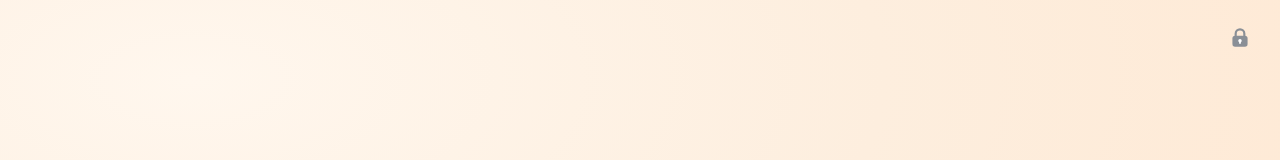
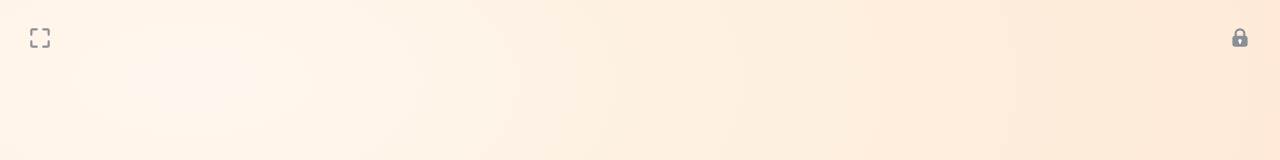
Before and after one commit to mustafaasiroglu/toddler-canvas, a React (Vite) app: page / in a window 1280 px wide. Shown: the top 160 px of the page. Built offline with nearby package versions, Linux system fonts and the light colour scheme.

Commit message:
Safari fullscreen support, fix emoji panel overflow, add top-left fullscreen button

```diff
--- a/src/App.tsx
+++ b/src/App.tsx
@@ -6,6 +6,15 @@ import { Toolbar } from "./components/Toolbar";
 import { Palette } from "./components/Palette";
 import { EmojiGallery } from "./components/EmojiGallery";
 import { SettingsModal } from "./components/SettingsModal";
+
+// Safari uses webkit-prefixed Fullscreen API methods.
+type FsElement = HTMLElement & {
+  webkitRequestFullscreen?: () => void;
+};
+type FsDocument = Document & {
+  webkitFullscreenElement?: Element | null;
+  webkitExitFullscreen?: () => void;
+};
 
 export default function App() {
   const [tool, setTool] = useState<Tool>("paint");
@@ -40,9 +49,15 @@ export default function App() {
 
   // Track fullscreen so the enter button hides while fullscreen is active.
   useEffect(() => {
-    const onFs = () => setFullscreen(!!document.fullscreenElement);
+    const doc = document as FsDocument;
+    const onFs = () =>
+      setFullscreen(!!(document.fullscreenElement || doc.webkitFullscreenElement));
     document.addEventListener("fullscreenchange", onFs);
-    return () => document.removeEventListener("fullscreenchange", onFs);
+    document.addEventListener("webkitfullscreenchange", onFs);
+    return () => {
+      document.removeEventListener("fullscreenchange", onFs);
+      document.removeEventListener("webkitfullscreenchange", onFs);
+    };
   }, []);
 
   const resume = useCallback(() => engineRef.current?.resume(), [engineRef]);
@@ -127,11 +142,21 @@ export default function App() {
   }, [resume]);
 
   const enterFullscreen = useCallback(() => {
-    document.documentElement.requestFullscreen?.().catch(() => {});
+    const el = document.documentElement as FsElement;
+    if (el.requestFullscreen) {
+      el.requestFullscreen().catch(() => {});
+    } else if (el.webkitRequestFullscreen) {
+      el.webkitRequestFullscreen();
+    }
   }, []);
 
   const exitFullscreen = useCallback(() => {
-    document.exitFullscreen?.().catch(() => {});
+    const doc = document as FsDocument;
+    if (doc.exitFullscreen) {
+      doc.exitFullscreen().catch(() => {});
+    } else if (doc.webkitExitFullscreen) {
+      doc.webkitExitFullscreen();
+    }
     setSettingsOpen(false);
   }, []);
 
@@ -146,6 +171,21 @@ export default function App() {
   return (
     <div id="app">
       <div className="stage" ref={stageRef} />
+
+      {!fullscreen && (
+        <button id="fullscreen" aria-label="fullscreen" onClick={enterFullscreen}>
+          <svg viewBox="0 0 24 24" width="26" height="26" aria-hidden="true">
+            <path
+              d="M4 9 V5 a1 1 0 0 1 1-1 h4 M20 9 V5 a1 1 0 0 0-1-1 h-4 M4 15 v4 a1 1 0 0 0 1 1 h4 M20 15 v4 a1 1 0 0 1-1 1 h-4"
+              fill="none"
+              stroke="#8a8f96"
+              strokeWidth="2"
+              strokeLinecap="round"
+              strokeLinejoin="round"
+            />
+          </svg>
+        </button>
+      )}
 
       <button id="settings" aria-label="settings" onClick={openSettings}>
         <svg viewBox="0 0 24 24" width="26" height="26" aria-hidden="true">
--- a/src/components/EmojiGallery.css
+++ b/src/components/EmojiGallery.css
@@ -1,5 +1,5 @@
 #gallery {
-  position: absolute;
+  position: fixed;
   inset: 0;
   z-index: 300;
   background: rgba(40, 25, 12, 0.4);
@@ -8,7 +8,8 @@
   display: none;
   align-items: center;
   justify-content: center;
-  padding: 16px;
+  padding: max(16px, env(safe-area-inset-top)) 16px
+    max(16px, env(safe-area-inset-bottom));
 }
 #gallery.open {
   display: flex;
@@ -17,6 +18,8 @@
 .gal-card {
   width: min(600px, 94vw);
   height: min(92vh, 860px);
+  height: min(92dvh, 860px);
+  max-height: 100%;
   background: #ffffff;
   border-radius: 28px;
   box-shadow: 0 18px 50px rgba(40, 25, 12, 0.4);
--- a/src/styles/base.css
+++ b/src/styles/base.css
@@ -93,3 +93,23 @@ body {
 #settings:active {
   transform: scale(0.9);
 }
+
+#fullscreen {
+  position: absolute;
+  top: calc(12px + env(safe-area-inset-top));
+  left: 14px;
+  z-index: 110;
+  width: 52px;
+  height: 52px;
+  border: none;
+  border-radius: 50%;
+  background: transparent;
+  box-shadow: none;
+  display: flex;
+  align-items: center;
+  justify-content: center;
+  cursor: pointer;
+}
+#fullscreen:active {
+  transform: scale(0.9);
+}
```
